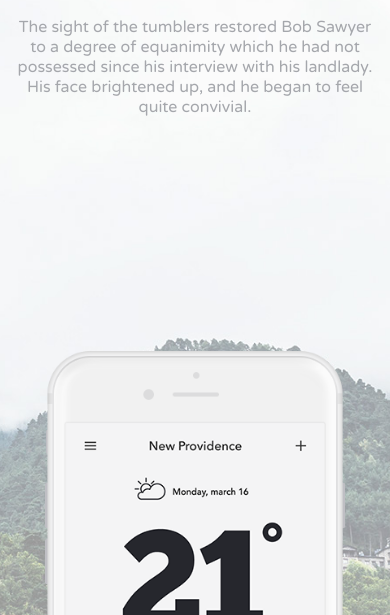
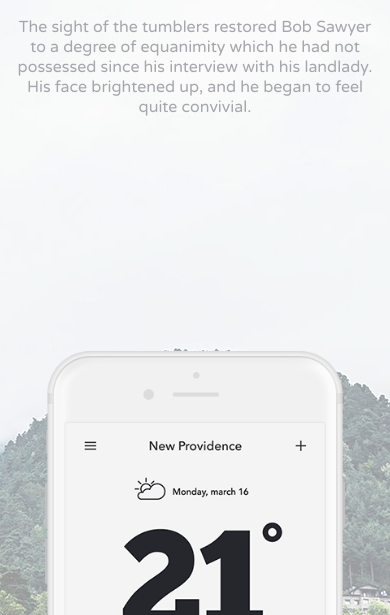
Before and after one commit to okkorokk/newprowidence, a plain HTML site: page index.html in a window 390 px wide. Shown: the part 229-844 px from the top of the page. Drawn offline with Linux system fonts and the light colour scheme.

Commit message:
Add files via upload

```diff
--- a/css/style.css
+++ b/css/style.css
@@ -112,7 +112,7 @@ main {
 	background-position: center;
 	background-repeat: no-repeat;
 	background-size: cover;
-	/*background-attachment: fixed;*/
+	background-attachment: fixed;
 	width: 100%;
 	height: 900px;
 	display: flex;
@@ -237,4 +237,7 @@ main {
 	.top-section-text {
 		font-size: 16px;
 	}
+	.top-section {
+		background-size: auto;
+	}
 }
```
